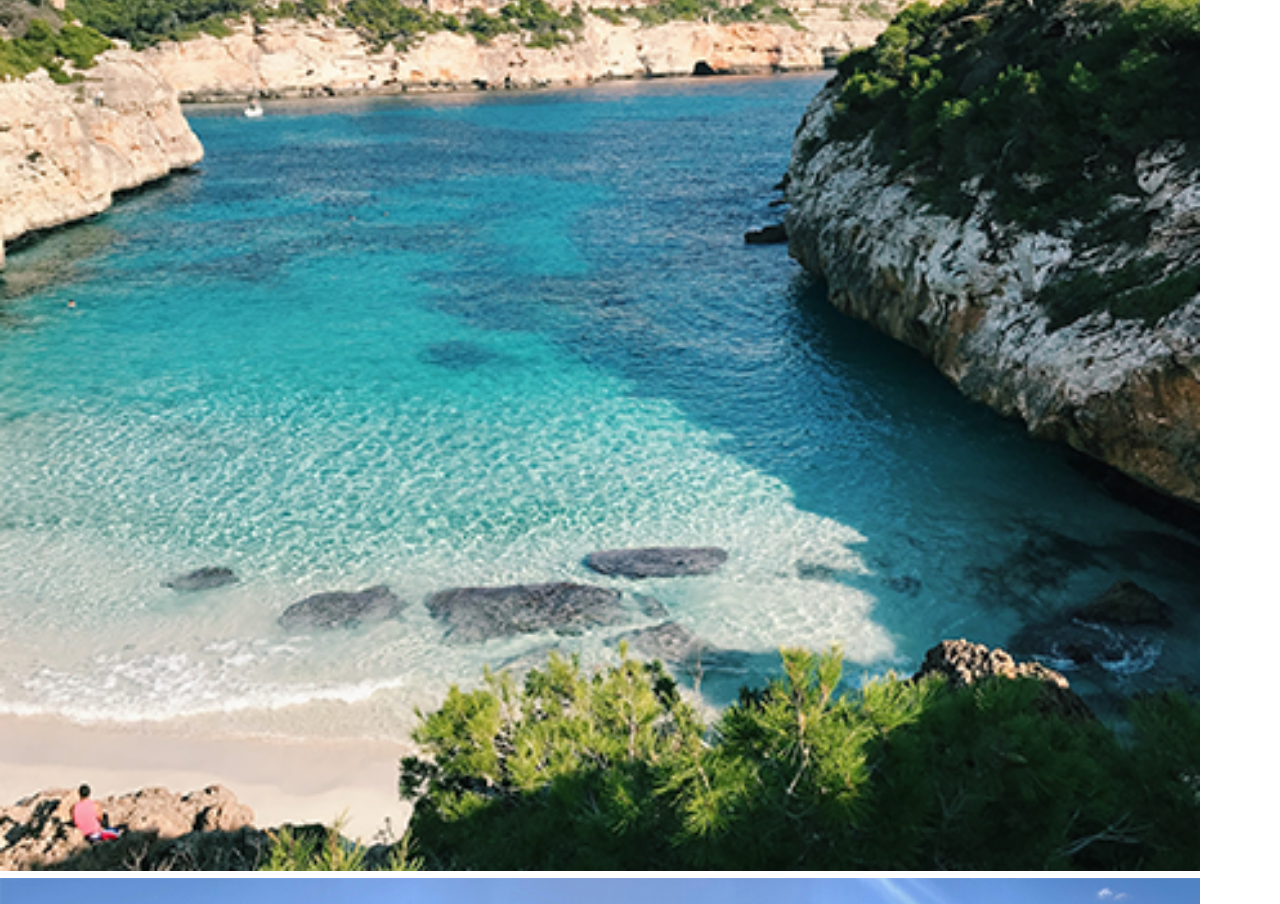
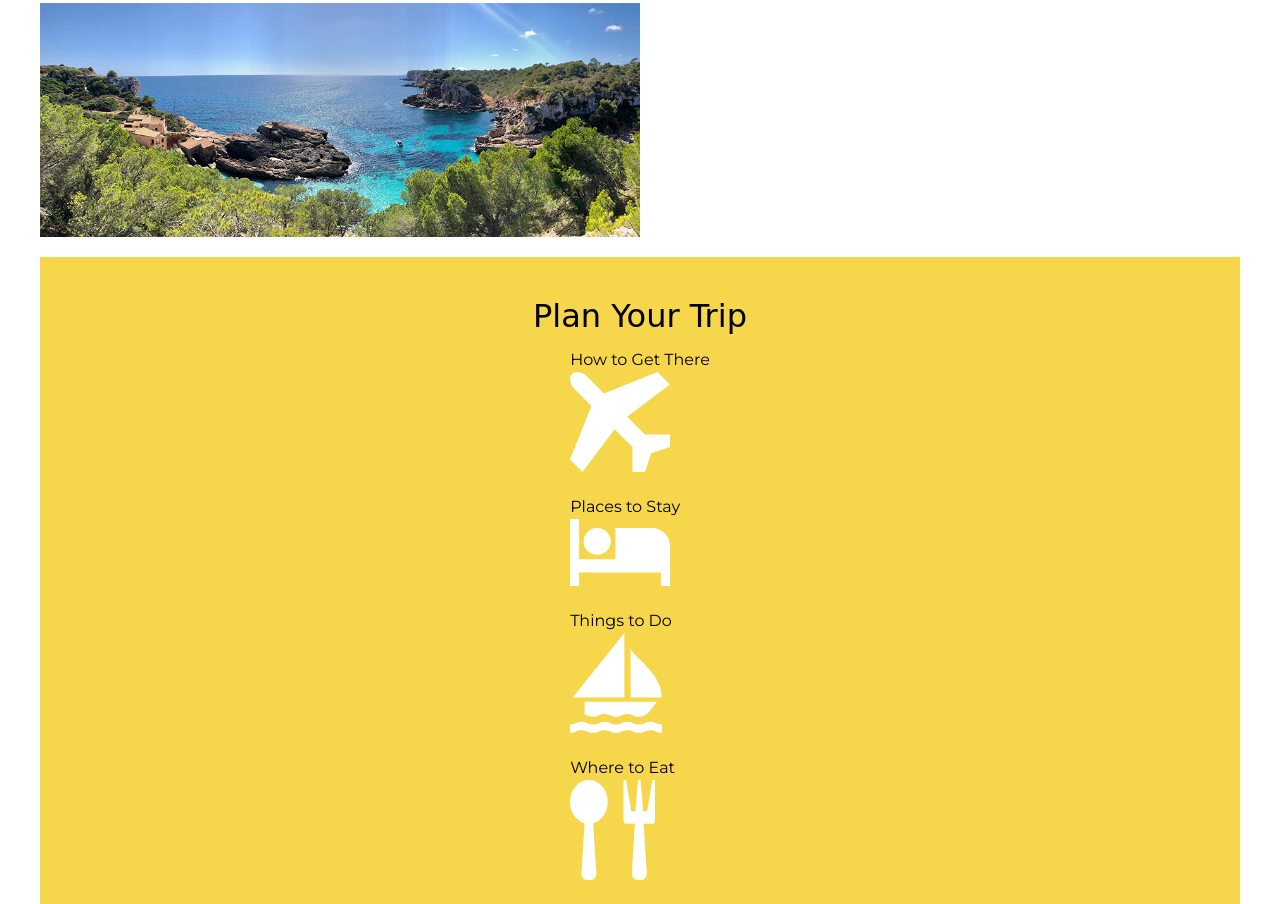
Before and after one commit to KatieMcLaren/Wunderlust, a plain HTML site: page index.html in a window 1280 px wide. Shown: the part 1490-2394 px from the top of the page. Drawn offline with Linux system fonts and the light colour scheme; a web font is replaced by a local one.

Commit message:
css update 2

```diff
--- a/styles.css
+++ b/styles.css
@@ -66,7 +66,7 @@ table {
     padding:0;
 }
 body{
-    margin: auto 0;
+    margin:0 auto;
     line-height: 1.5;
 }
 h1, h2, h3{
@@ -122,22 +122,64 @@ header{
 main{
     width:calc(100% - 1.5rem);
     max-width:1200px;
-    margin:1rem 0;
+    margin:0 auto;
 
 }
+/*----------Intro-------------*/
 #intro{
-    display:grid;
-    grid-template-columns: 1fr;
-    grid-template-rows: auto;
+    max-width:600px;
+    display:block;
+    margin: 20px 0;
+
+}
+#intro h2{
+    padding-left:20px;
 }
 #intro p{
     line-height: 2rem;
     width:90%;
-    padding:20px;
+    padding-left:20px;
+}
+#img-grid{
+    width:100%;
+    display:grid;
+    grid-template-columns: 1fr;
+    grid-auto-rows: auto;
+    gap:1rem;
 }
 #intro img{
+    display: block;
+    margin:0 auto;
     width:100%;
-    max-width:100%;
     max-height: 100%;
 
 }
+/*--------------plan trip-------*/
+#plan{
+    display: grid;
+    grid-template-columns: 1fr;
+    grid-template-rows: auto;
+    gap:0.5rem;
+    justify-items: center;
+    background-color:var(--yellow);
+    padding:20px 0;
+}
+#plan h3{
+    padding-top:15px;
+}
+#plan div{
+    display: grid;
+    grid-template-columns: 1fr;
+    grid-template-rows: auto;
+    gap:1rem;
+}
+#plan img{
+    max-width:100px;
+    max-height:100px;
+}
+#plan div ~ section{
+    background-color:var(--teal);
+    padding:25px;
+}
+
+/*-----------Testimonials------*/
```
